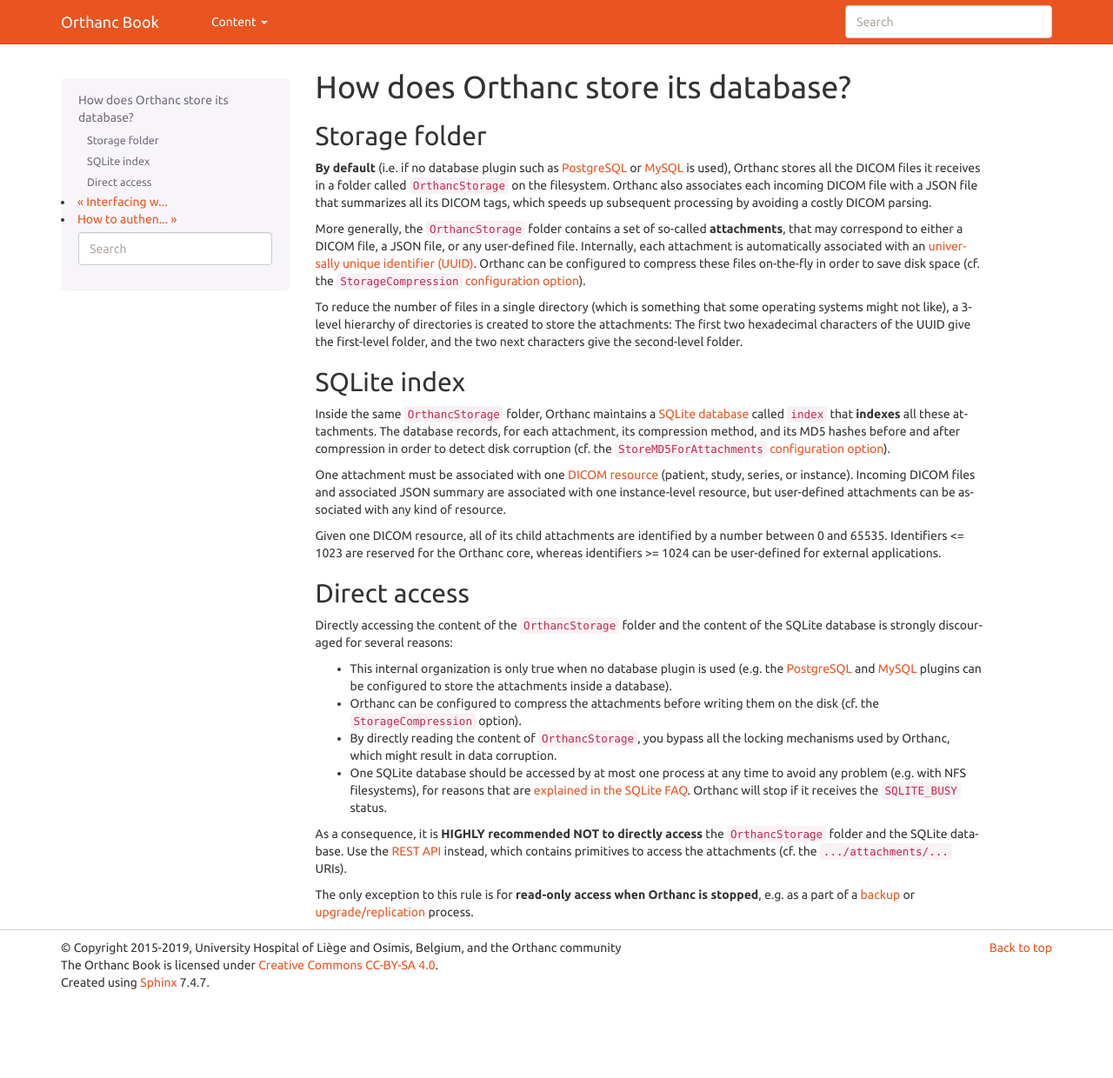
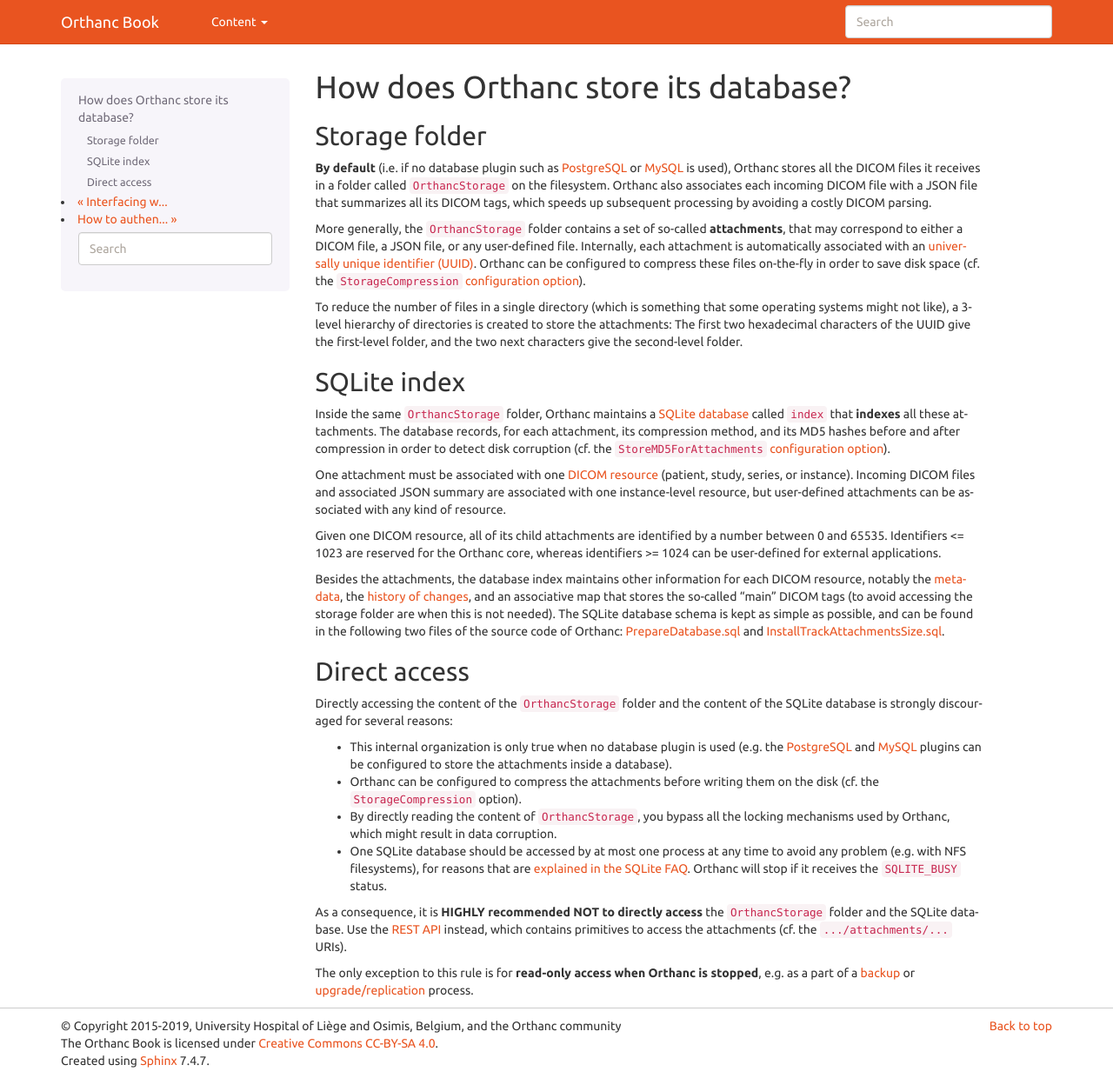
Before and after one commit to orthanc-mirrors/orthanc-book, a Sphinx documentation site: the page built from Sphinx/source/faq/orthanc-storage.rst, in a window 1280 px wide and 1240 px high. Shown: the whole window at 87% size. Built offline with Sphinx 7.4.7, drawn with Linux system fonts in a browser that asks for light colours.

Commit message:
database schema

```diff
--- a/Sphinx/source/faq/orthanc-storage.rst
+++ b/Sphinx/source/faq/orthanc-storage.rst
@@ -51,6 +51,18 @@
 the Orthanc core, whereas identifiers >= 1024 can be user-defined for
 external applications.
 
+Besides the attachments, the database index maintains other
+information for each DICOM resource, notably the :ref:`metadata
+<metadata>`, the :ref:`history of changes <changes>`, and an
+associative map that stores the so-called "main" DICOM tags (to avoid
+accessing the storage folder are when this is not needed). The SQLite
+database schema is kept as simple as possible, and can be found in the
+following two files of the source code of Orthanc:
+`PrepareDatabase.sql
+<https://bitbucket.org/sjodogne/orthanc/src/Orthanc-1.5.7/OrthancServer/Database/PrepareDatabase.sql>`__
+and `InstallTrackAttachmentsSize.sql
+<https://bitbucket.org/sjodogne/orthanc/src/Orthanc-1.5.7/OrthancServer/Database/InstallTrackAttachmentsSize.sql>`__.
+
 
 Direct access
 -------------
```
